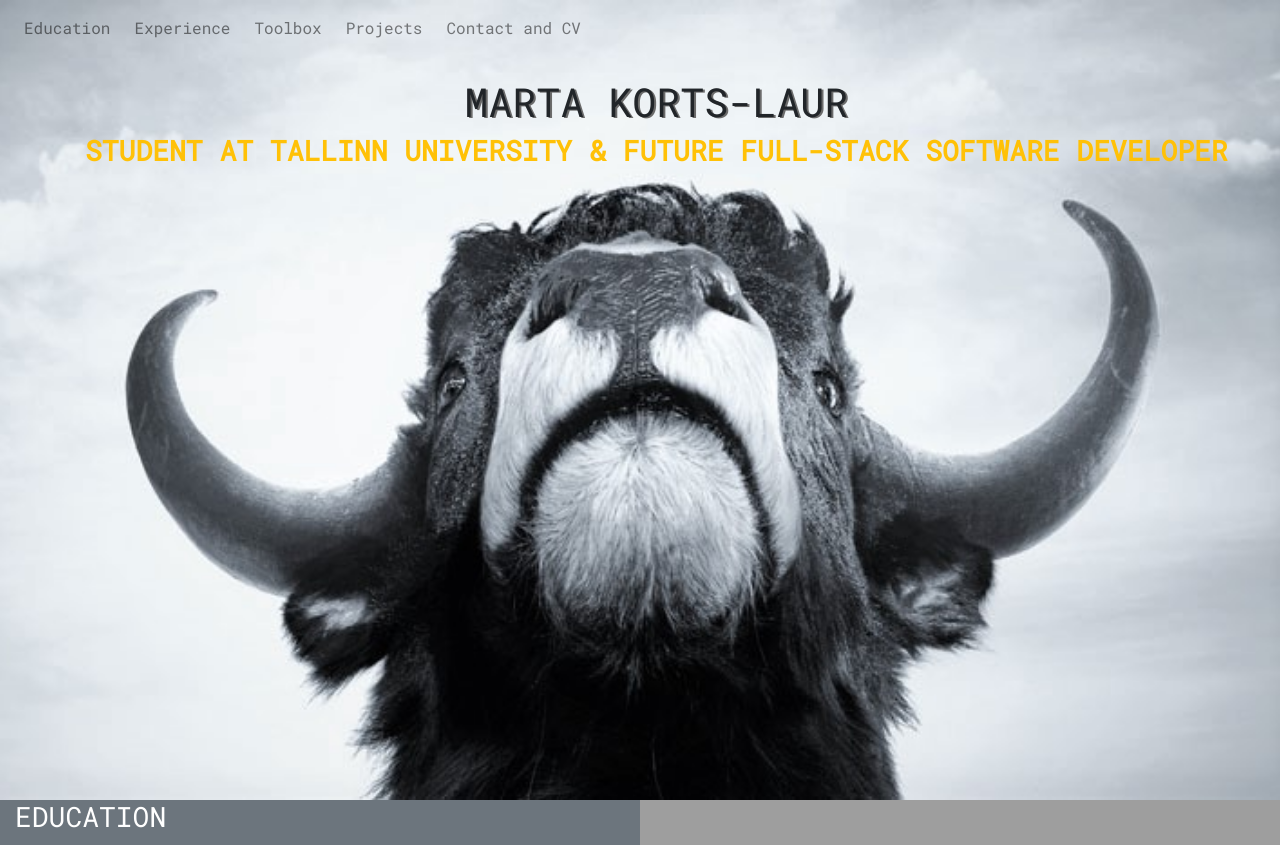
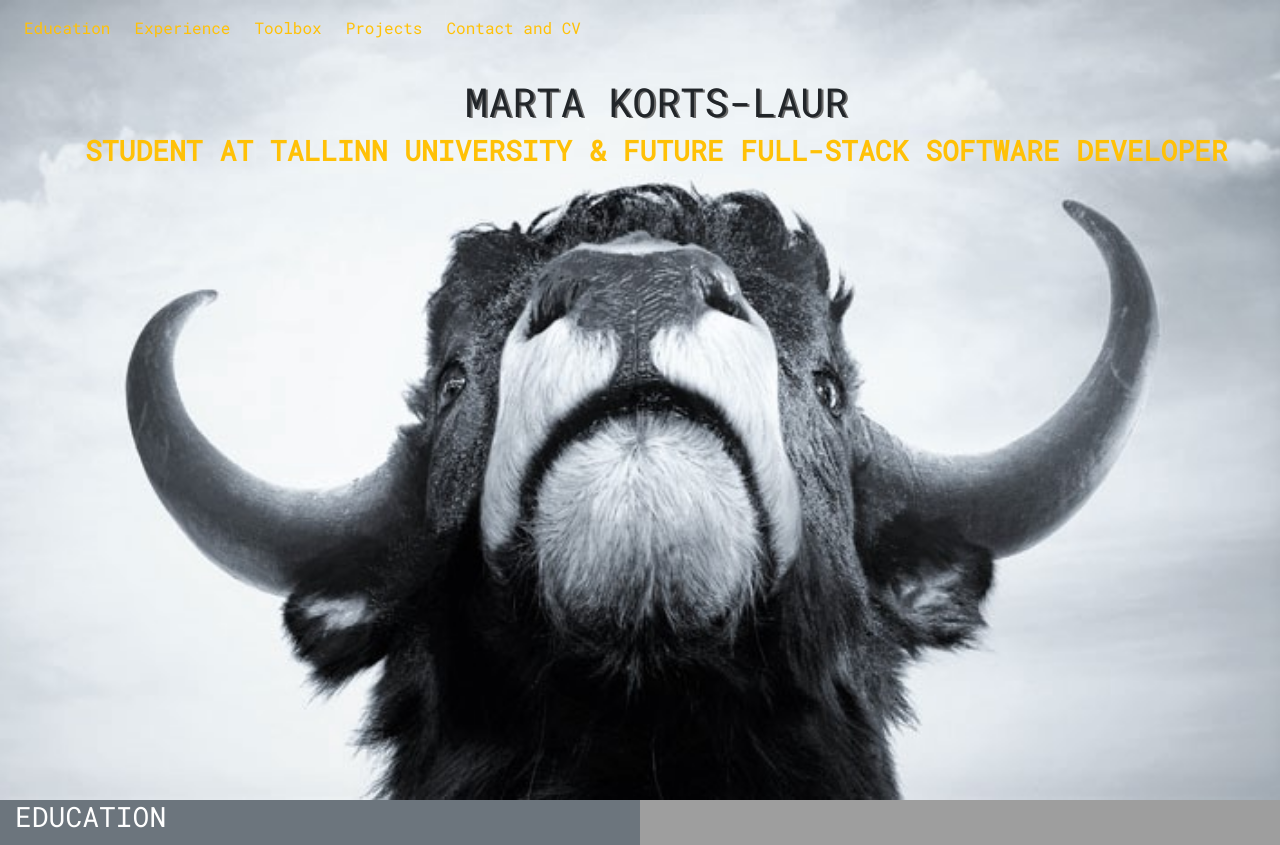
Before and after one commit to martakl-bit/Firstmilestoneproject_Marta, a plain HTML site: page index.html in a window 1280 px wide. Shown: the top 845 px of the page. Drawn offline with nearby package versions, Linux system fonts and the light colour scheme; files that its build step writes are made by us from their sources; grey boxes are pictures that could not be loaded.

Commit message:
Color yellow

```diff
--- a/assets/css/style.css
+++ b/assets/css/style.css
@@ -24,7 +24,6 @@ body {
     background-position: bottom;
     background-size: cover;
     height: 100vh;
-    width: 100vw;
     margin-bottom: 0px;
     z-index: 1;
 }
@@ -59,9 +58,6 @@ h1 {
     background-color: transparent;
 }
 
-/* .navbar-light .navbar-nav .nav-link {
-    color: #ffc107;
-} */
 
 @media (min-width: 2000px) {
     .navbar-fixed-top {
--- a/index.html
+++ b/index.html
@@ -30,11 +30,11 @@
 			<span class="navbar-toggler-icon"></span></button>
 			<div class="collapse navbar-collapse" id="navbarNavDropdown">
 				<ul class="navbar-nav mr-auto">
-					<li class="nav-item mr-2"><a class="nav-link" href="#education">Education</a></li>
-					<li class="nav-item mr-2"><a class="nav-link" href="#experience">Experience</a></li>
-					<li class="nav-item mr-2"><a class="nav-link" href="#toolbox">Toolbox</a></li>
-					<li class="nav-item mr-2"><a class="nav-link" href="#projects">Projects</a></li>
-					<li class="nav-item mr-2"><a class="nav-link" href="#contact">Contact and CV</a></li>
+					<li class="nav-item mr-2"><a class="nav-link" href="#education" style="color:#ffc107">Education</a></li>
+					<li class="nav-item mr-2"><a class="nav-link" href="#experience" style="color:#ffc107">Experience</a></li>
+					<li class="nav-item mr-2"><a class="nav-link" href="#toolbox" style="color:#ffc107">Toolbox</a></li>
+					<li class="nav-item mr-2"><a class="nav-link" href="#projects" style="color:#ffc107">Projects</a></li>
+					<li class="nav-item mr-2"><a class="nav-link" href="#contact" style="color:#ffc107">Contact and CV</a></li>
 				</ul>
 			</div>
 		</nav>
```
Also changed, not shown: 1 other file.
